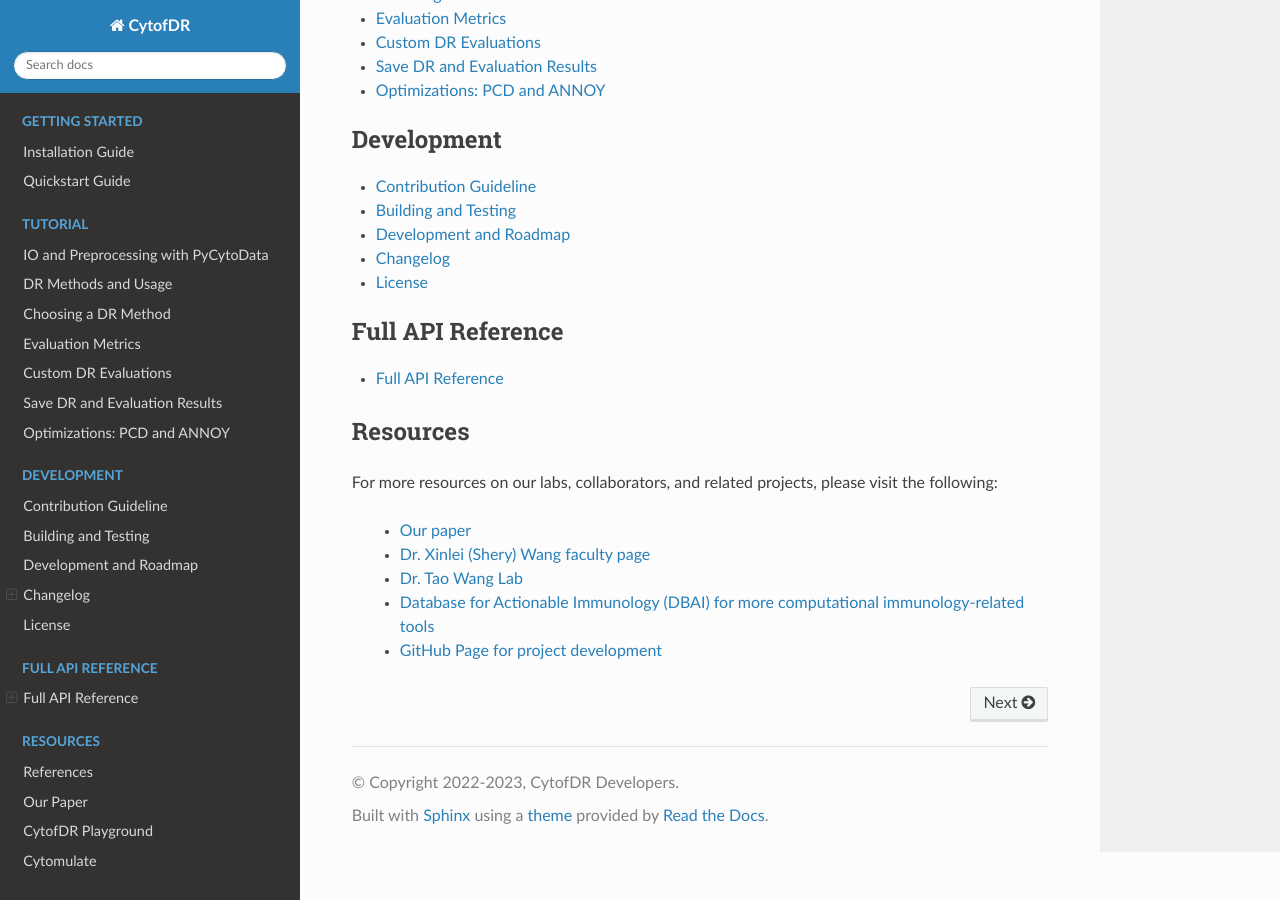
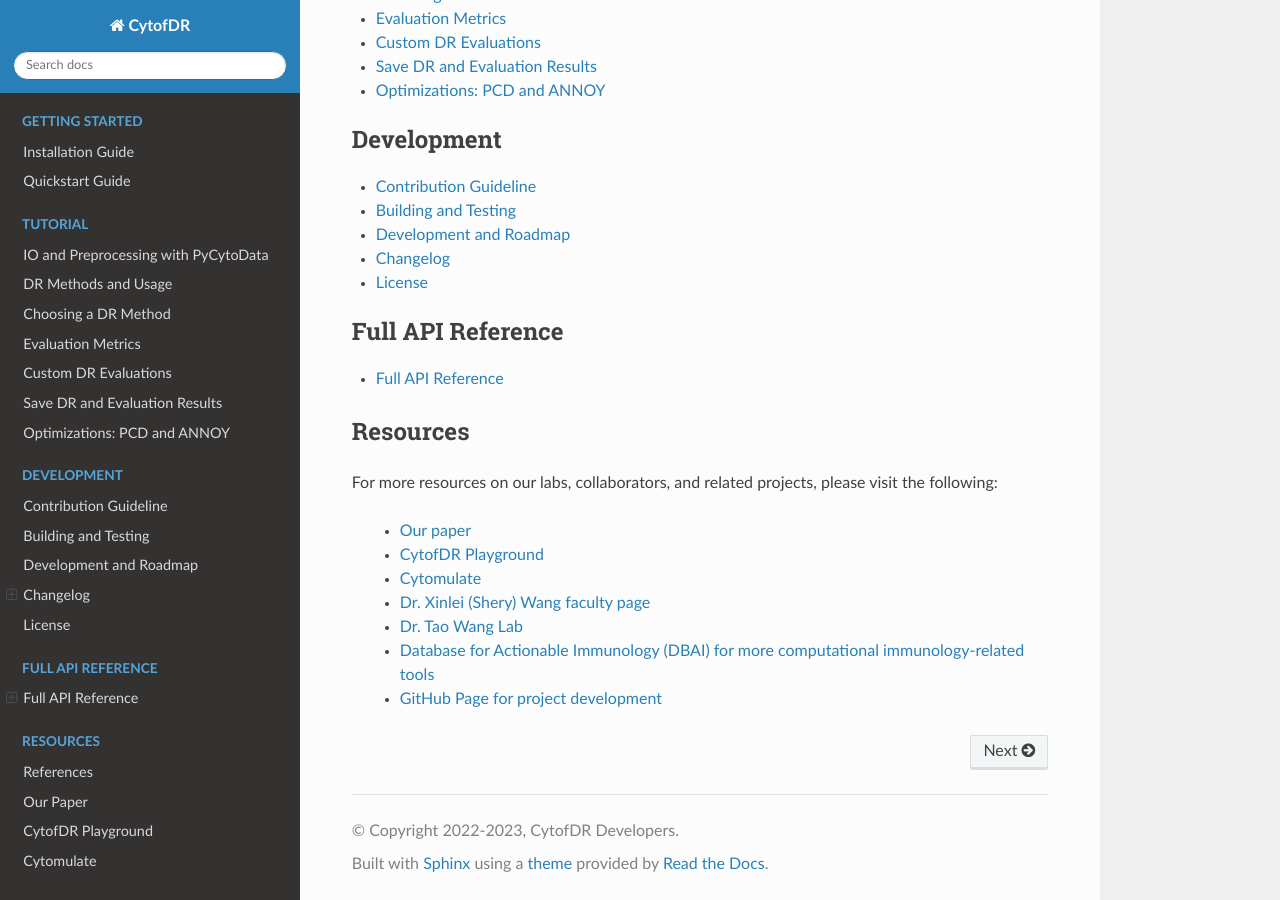
Before and after one commit to kevin931/CytofDR, a Sphinx documentation site: the page built from docs/source/index.rst, in a window 1280 px wide and 900 px high, scrolled down 1337 px. Built offline with Sphinx 7.4.7 and the Read the Docs theme 2.0.0, drawn with Linux system fonts in a browser that asks for light colours.

Commit message:
Add additional links to the index page.
Now all resources links that appear on the sidebar are on the main page.

```diff
--- a/docs/source/index.rst
+++ b/docs/source/index.rst
@@ -78,6 +78,8 @@ Resources
 For more resources on our labs, collaborators, and related projects, please visit the following:
 
    * `Our paper <https://doi.org/10.1038/s41467-023-37478-w>`_
+   * `CytofDR Playground <https://dbai.biohpc.swmed.edu/cytof-dr-playground/>`_
+   * `Cytomulate <https://doi.org/10.1101/2022.06.14.496200>`_
    * `Dr. Xinlei (Shery) Wang faculty page <https://www.uta.edu/academics/faculty/profile?username=wangx9>`_
    * `Dr. Tao Wang Lab <https://qbrc.swmed.edu/labs/wanglab/aboutpi.php>`_
    * `Database for Actionable Immunology (DBAI) for more computational immunology-related tools <https://dbai.biohpc.swmed.edu/>`_
```
